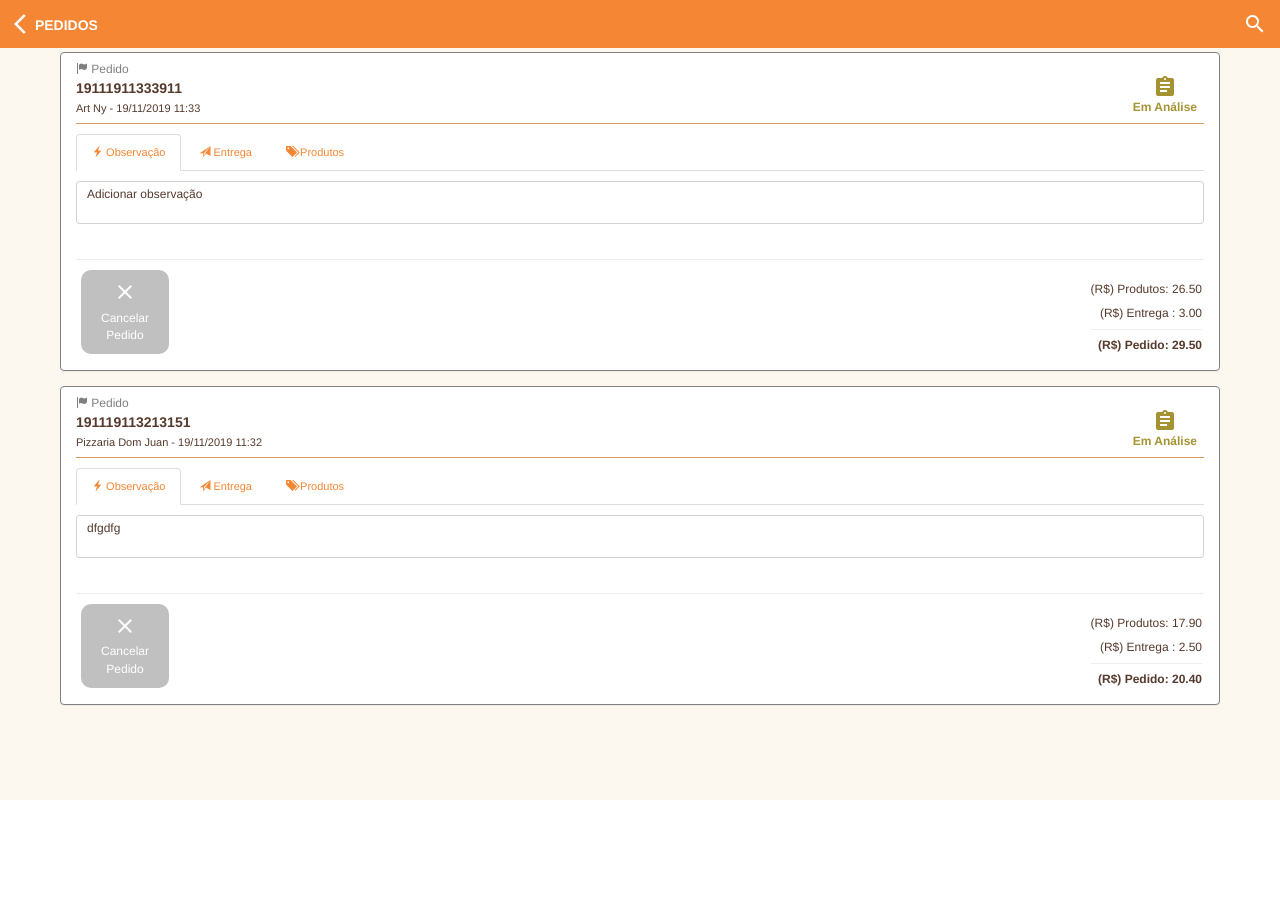
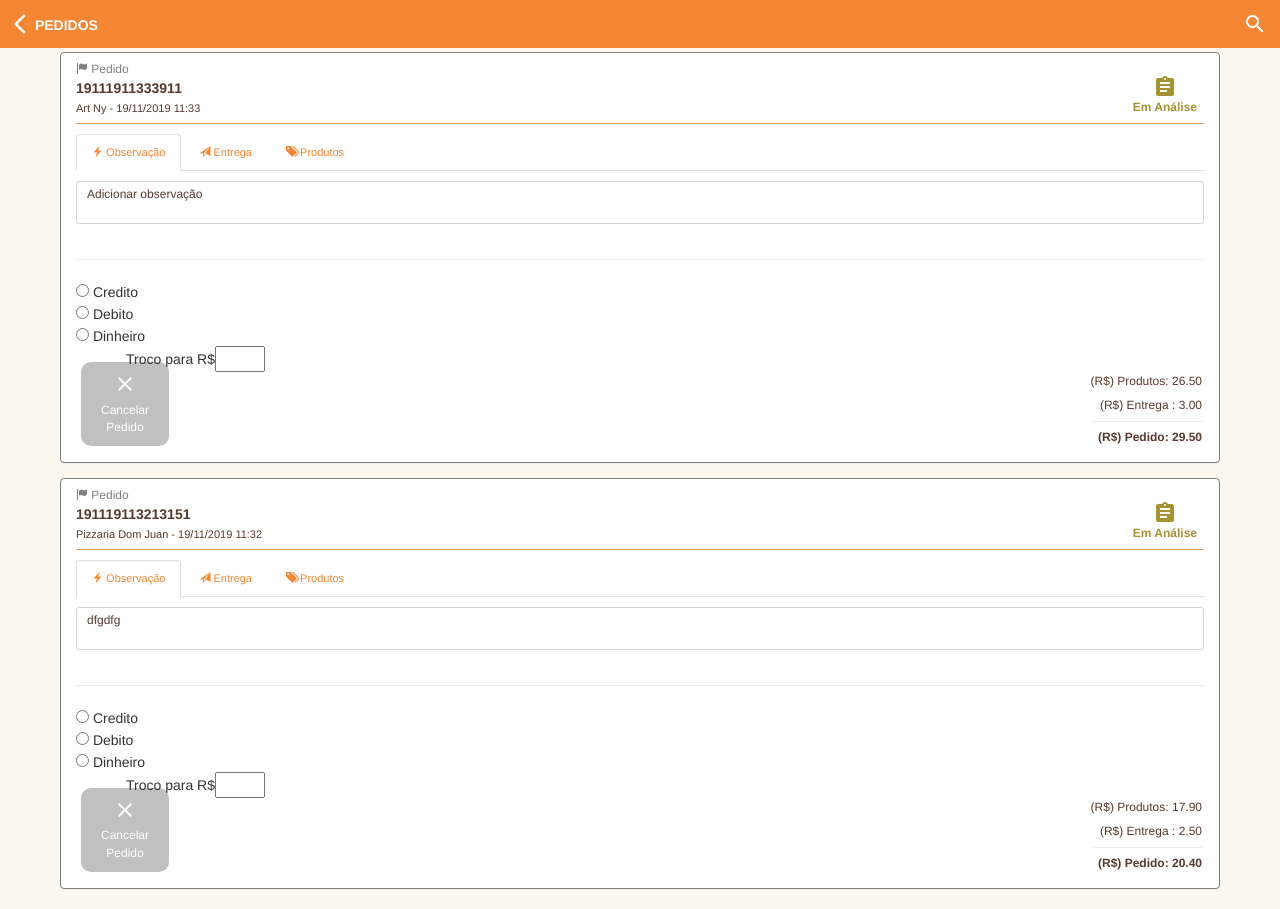
Before and after one commit to NaujOinotna/resthouse, a Flask app: page /pedido in a window 1280 px wide. Before the commit the page ends 800 px from the top, so only its background shows below. Run offline with Flask 2, Linux system fonts and the light colour scheme; a user stored in the database is signed in; data comes from the database, SQL or seed files in the repository; some libraries are stand-ins or nearby versions.

Commit message:
Radios forma pagamento

```diff
--- a/app/bd/ScriptBD.sql
+++ b/app/bd/ScriptBD.sql
@@ -128,7 +128,9 @@ CREATE TABLE pedido (id INTEGER NOT NULL PRIMARY KEY AUTOINCREMENT,
 											 observacao VARCHAR(150) NULL,
 											 motivo_cancelamento VARCHAR(150) NULL,
 											 dtregistro VARCHAR(30)	NULL,
-											 dtenvio VARCHAR(30)	NULL);
+											 dtenvio VARCHAR(30)	NULL,
+
+											 );
 CREATE INDEX idx_pedido_dtregistro ON pedido (dtregistro);
 CREATE INDEX idx_pedido_situacao ON pedido (situacao);
 
--- a/app/bd/changes.sql
+++ b/app/bd/changes.sql
@@ -1,2 +1,4 @@
 --cat changes.sql | heroku pg:psql --app resthouse
-UPDATE associado SET nomefantasia = 'Delivery do Beção' WHERE id = 7;
+SELECT id FROM pedido;
+ALTER TABLE pedido ADD forma_de_envio VARCHAR(50) NULL;
+SELECT forma_de_envio FROM pedido;
--- a/app/templates/pedidos.html
+++ b/app/templates/pedidos.html
@@ -181,10 +181,29 @@
 														</div>
 
 														<hr >
+														<script type="text/javascript">
+
+														function formaPagamentoCheck() {
+														    if (document.getElementById('DinheiroRadio').checked) {
+														        document.getElementById('Troco').style.display = 'block';
+														        let total_pedido = {{pedido.total_pedido}};
+														        document.getElementById('TrocoParaInput') = Math.ceil( total_pedido / 10.0 ) * 10;
+														    } else {
+														        document.getElementById('Troco').style.display = 'none';
+														    }
+														    document.getElementById('btnFinalizarPedido').disabled = false
+														}
+
+														</script>
+
+													    <input type="radio" onclick="javascript:formaPagamentoCheck();" name="forma_pagamento" value="credito" id="CreditoRadio"> Credito<br>
+														<input type="radio" onclick="javascript:formaPagamentoCheck();" name="forma_pagamento" value="debito" id="DebitoRadio"> Debito<br>
+														<input type="radio" onclick="javascript:formaPagamentoCheck();" name="forma_pagamento" value="dinheiro" id="DinheiroRadio"> Dinheiro<br>
+														<span style="padding-left:50px" id="Troco">Troco para R$<input type="number" min="1" step="any" style="width:50px" id="TrocoParaInput"/></span><br>
 
 														{% if pedido.situacao == "1" %}
 															<span class="badge badge-pill badge-light pull-left" style="background:#F58634; margin-top:-10px; margin-right:-1px; margin-bottom:5px">
-																		<button name="btnFinalizarPedido" style="color:white; font-size:12px"	type="button" class="btnFinalizarPedido btn btn-link" value='{"id":"{{pedido.id}}", "agenda_entrega":"{{pedido.assoc.agenda_entrega}}"}'>
+																		<button name="btnFinalizarPedido" style="color:white; font-size:12px"	type="button" class="btnFinalizarPedido btn btn-link" value='{"id":"{{pedido.id}}", "agenda_entrega":"{{pedido.assoc.agenda_entrega}}"}' id="btnFinalizarPedido" disabled>
 																			<i class="material-icons" style="color:white">done</i><br>Finalizar<br>Compra
 																		</button>
 															</span>
```
